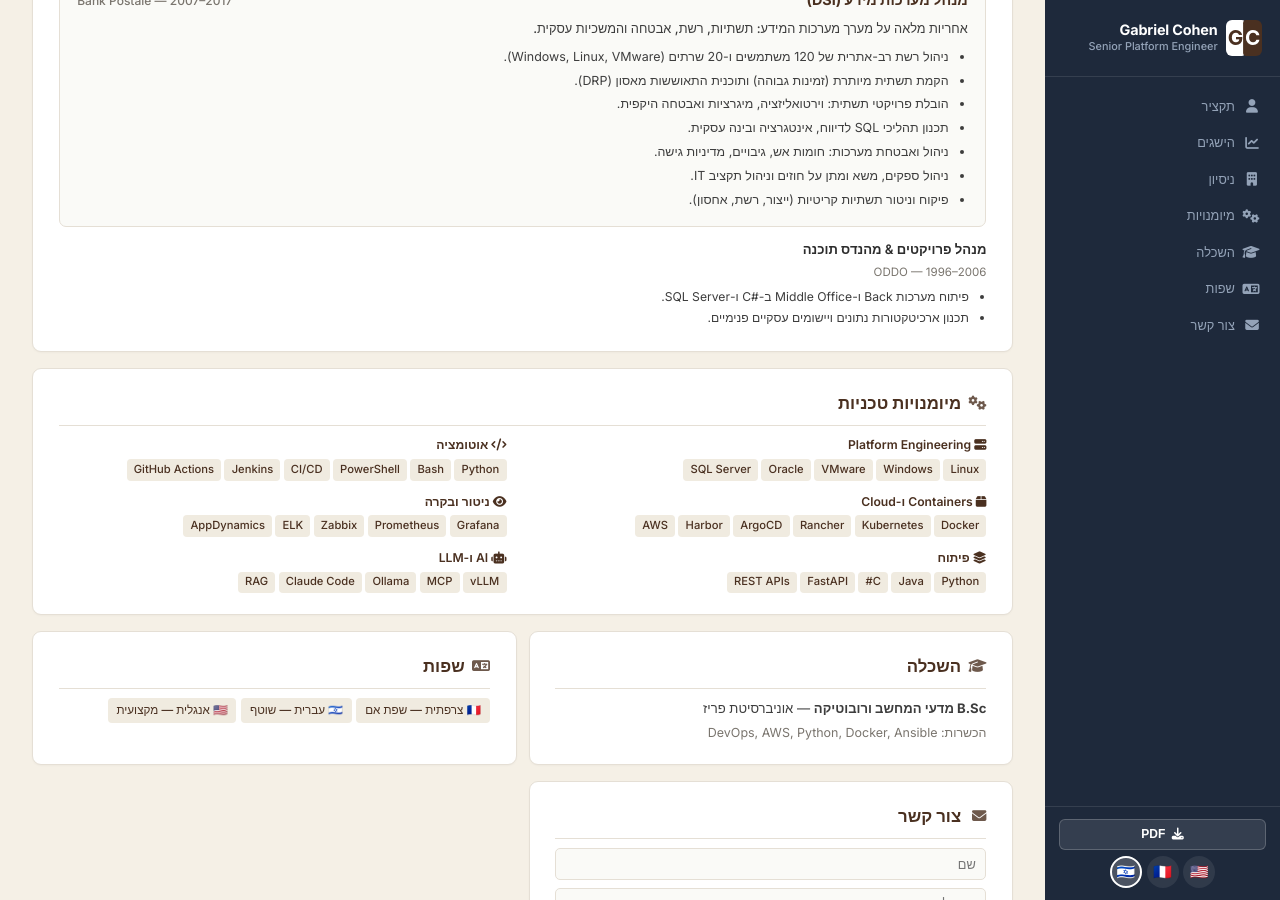
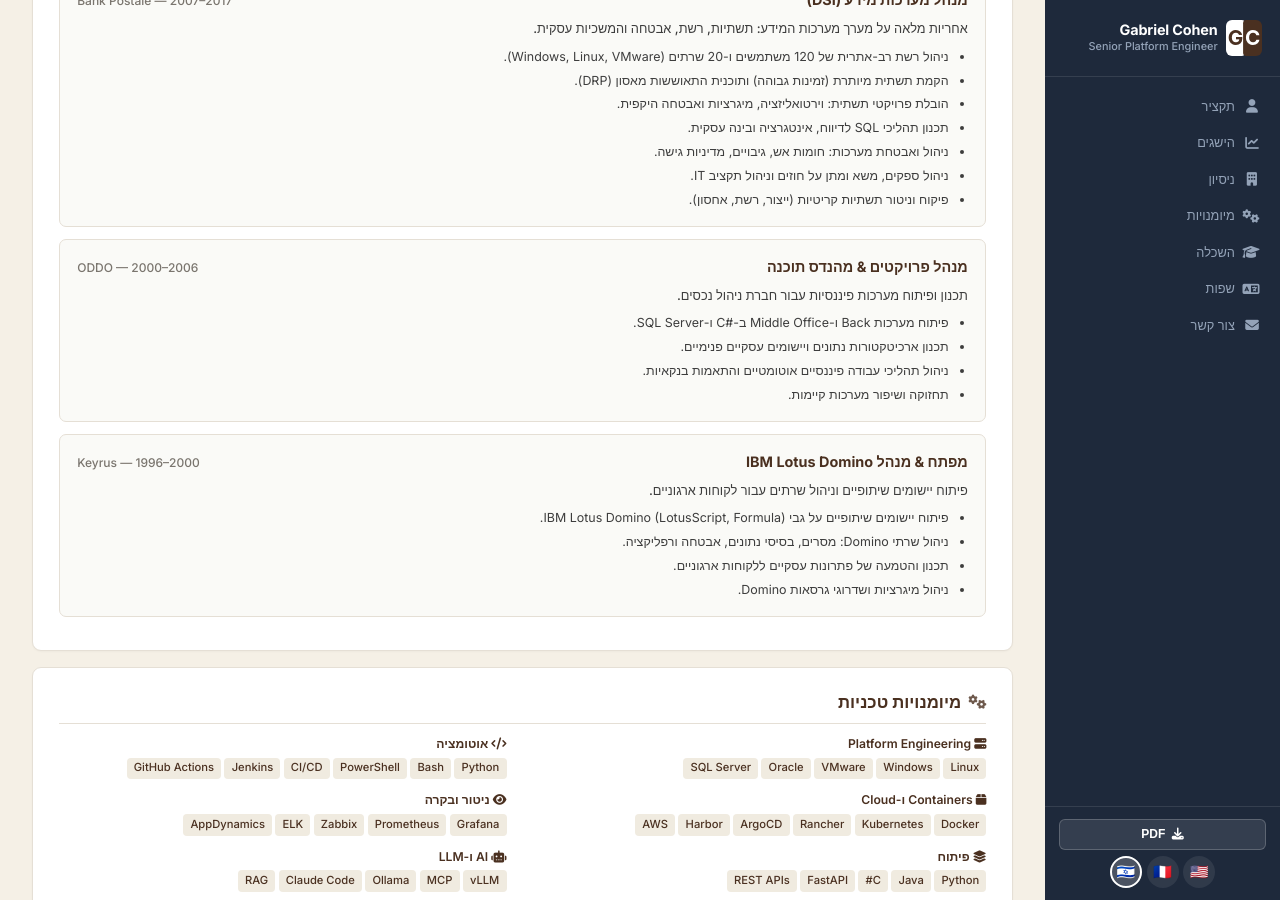
Before and after one commit to gcoh/resume, a Jekyll site: the page built from he/index.md, in a window 1280 px wide and 900 px high, scrolled down 988 px. Built offline with Jekyll 4.4.1, drawn with Linux system fonts in a browser that asks for light colours.

Commit message:
Split ODDO (2000-2006) & Keyrus IBM Lotus Domino (1996-2000) as highlighted experience

```diff
--- a/he/index.md
+++ b/he/index.md
@@ -70,15 +70,32 @@
         </ul>
     </div>
 
-    <div class="exp-other">
-        <div class="exp-item">
+    <div class="exp-highlight">
+        <div class="exp-highlight-header">
             <h3>מנהל פרויקטים &amp; מהנדס תוכנה</h3>
-            <div class="date">ODDO — 1996–2006</div>
-            <ul>
-                <li>פיתוח מערכות Back ו-Middle Office ב-#C ו-SQL Server.</li>
-                <li>תכנון ארכיטקטורות נתונים ויישומים עסקיים פנימיים.</li>
-            </ul>
+            <span class="date">ODDO — 2000–2006</span>
         </div>
+        <p class="exp-intro">תכנון ופיתוח מערכות פיננסיות עבור חברת ניהול נכסים.</p>
+        <ul class="exp-achievements">
+            <li>פיתוח מערכות Back ו-Middle Office ב-#C ו-SQL Server.</li>
+            <li>תכנון ארכיטקטורות נתונים ויישומים עסקיים פנימיים.</li>
+            <li>ניהול תהליכי עבודה פיננסיים אוטומטיים והתאמות בנקאיות.</li>
+            <li>תחזוקה ושיפור מערכות קיימות.</li>
+        </ul>
+    </div>
+
+    <div class="exp-highlight">
+        <div class="exp-highlight-header">
+            <h3>מפתח &amp; מנהל IBM Lotus Domino</h3>
+            <span class="date">Keyrus — 1996–2000</span>
+        </div>
+        <p class="exp-intro">פיתוח יישומים שיתופיים וניהול שרתים עבור לקוחות ארגוניים.</p>
+        <ul class="exp-achievements">
+            <li>פיתוח יישומים שיתופיים על גבי IBM Lotus Domino (LotusScript, Formula).</li>
+            <li>ניהול שרתי Domino: מסרים, בסיסי נתונים, אבטחה ורפליקציה.</li>
+            <li>תכנון והטמעה של פתרונות עסקיים ללקוחות ארגוניים.</li>
+            <li>ניהול מיגרציות ושדרוגי גרסאות Domino.</li>
+        </ul>
     </div>
 </section>
 
```
Also changed, not shown: en/index.md (+24 -7 lines), fr/index.md (+24 -7 lines).
